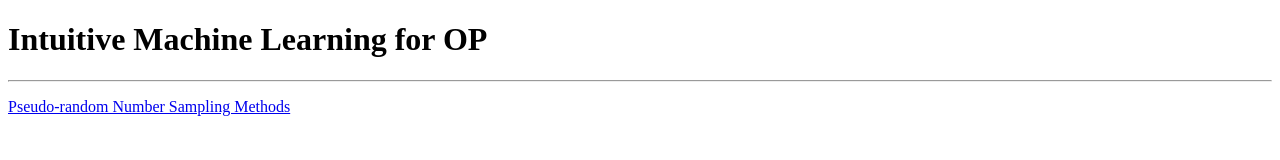
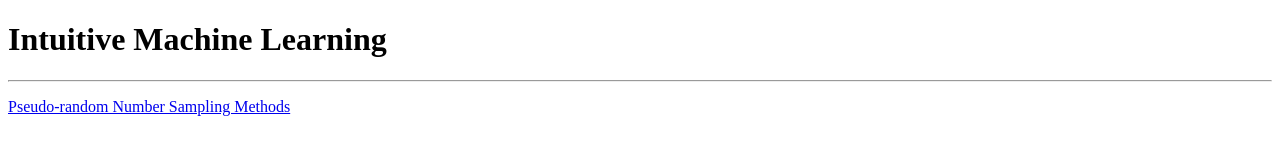
Before and after one commit to weidongtoml/weidongtoml.github.io, a plain HTML site: page index.html in a window 1280 px wide. Drawn offline with Linux system fonts and the light colour scheme.

Commit message:
Change title to Intuitive Machine Learning

```diff
--- a/index.html
+++ b/index.html
@@ -1,10 +1,10 @@
 <!DOCTYPE html>
 <html>
 <head>
-	<title>Intuitive Machine Learning for OP</title>
+	<title>Intuitive Machine Learning</title>
 </head>
 <body>
-	<h1>Intuitive Machine Learning for OP</h1>
+	<h1>Intuitive Machine Learning</h1>
 	<hr/>
 	<p><a href="./sampling/index.html">Pseudo-random Number Sampling Methods</a></p>
 </body>
```
